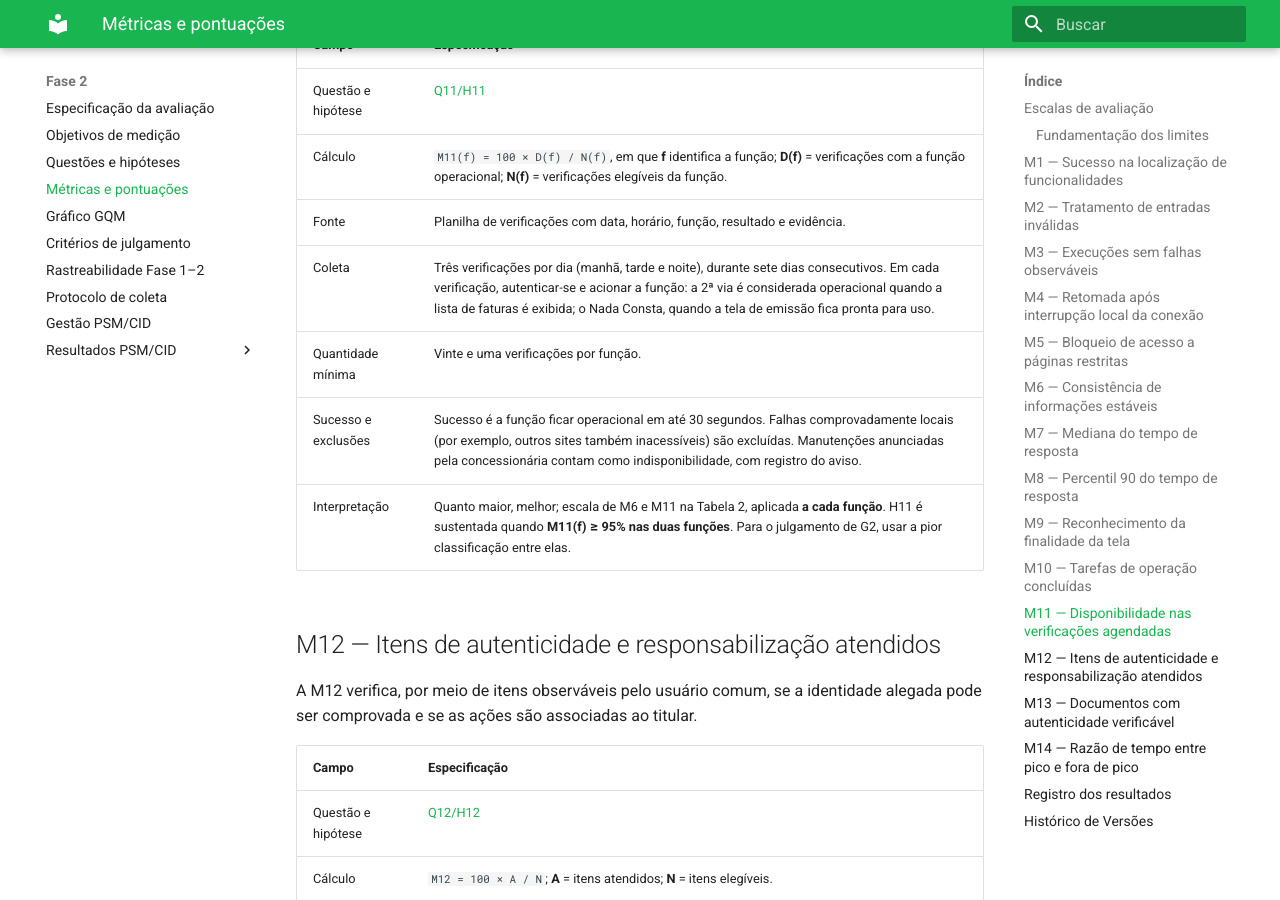
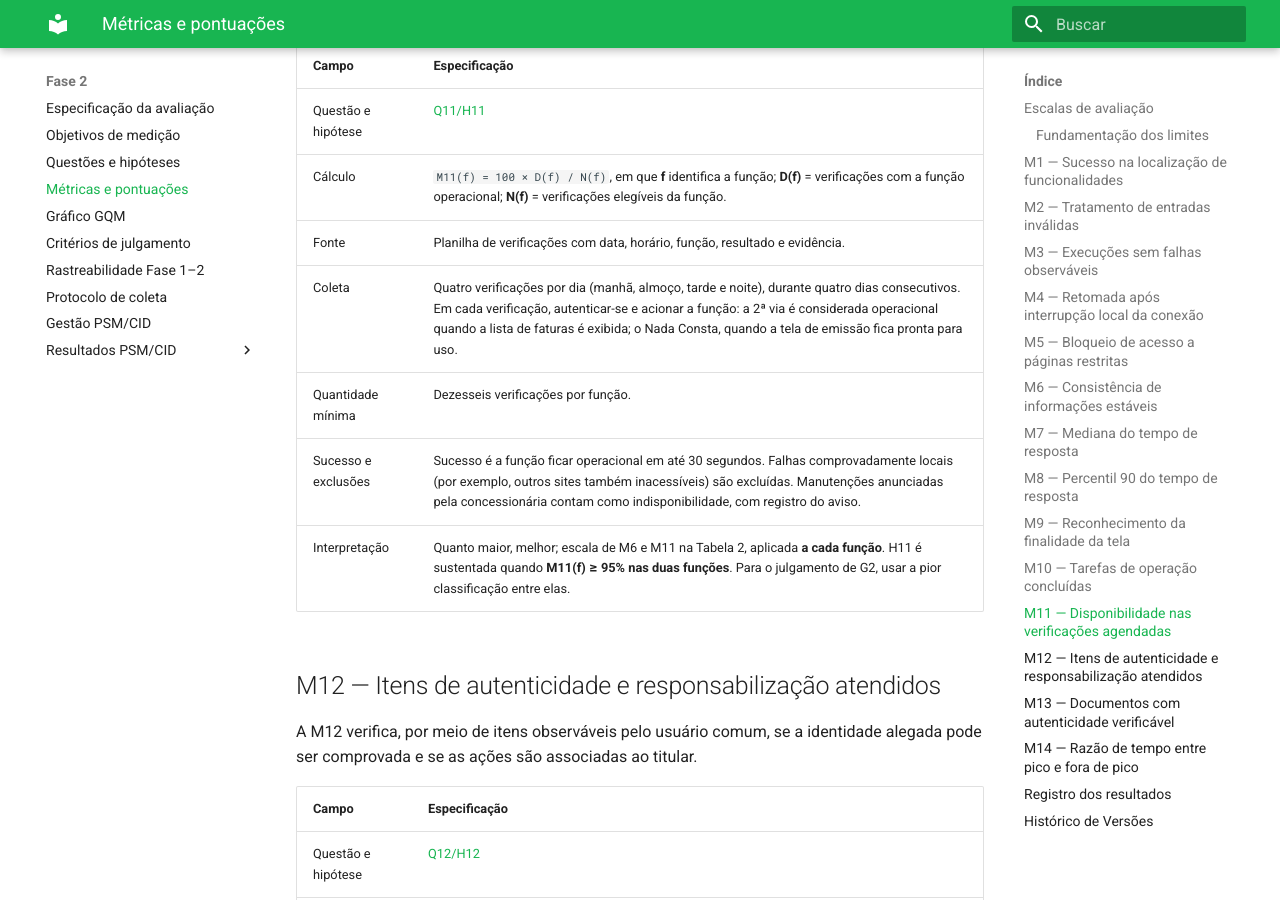
Before and after one commit to FCTE-Qualidade-de-Software-1/2026-2_T02_RADIA_PERLMAN, an MkDocs documentation site: the page built from docs/fase2/metricas.md, in a window 1280 px wide and 900 px high, scrolled down 11295 px. Built offline with MkDocs 1.6.1 and Material for MkDocs 9.7.7, drawn with Linux system fonts in a browser that asks for light colours; some of the changed text lies outside the part shown.

Commit message:
docs(fase2): alinha amostras mínimas de M6 e M11 com a Fase 3

```diff
--- a/docs/fase2/metricas.md
+++ b/docs/fase2/metricas.md
@@ -224,8 +224,8 @@ A M11 estima a proporção de tempo em que a emissão de 2ª via e o Nada Consta
 | Questão e hipótese | [Q11/H11](questoes-hipoteses.md#q11) |
 | Cálculo | `M11(f) = 100 × D(f) / N(f)`, em que **f** identifica a função; **D(f)** = verificações com a função operacional; **N(f)** = verificações elegíveis da função. |
 | Fonte | Planilha de verificações com data, horário, função, resultado e evidência. |
-| Coleta | Três verificações por dia (manhã, tarde e noite), durante sete dias consecutivos. Em cada verificação, autenticar-se e acionar a função: a 2ª via é considerada operacional quando a lista de faturas é exibida; o Nada Consta, quando a tela de emissão fica pronta para uso. |
-| Quantidade mínima | Vinte e uma verificações por função. |
+| Coleta | Quatro verificações por dia (manhã, almoço, tarde e noite), durante quatro dias consecutivos. Em cada verificação, autenticar-se e acionar a função: a 2ª via é considerada operacional quando a lista de faturas é exibida; o Nada Consta, quando a tela de emissão fica pronta para uso. |
+| Quantidade mínima | Dezesseis verificações por função. |
 | Sucesso e exclusões | Sucesso é a função ficar operacional em até 30 segundos. Falhas comprovadamente locais (por exemplo, outros sites também inacessíveis) são excluídas. Manutenções anunciadas pela concessionária contam como indisponibilidade, com registro do aviso. |
 | Interpretação | Quanto maior, melhor; escala de M6 e M11 na Tabela 2, aplicada **a cada função**. H11 é sustentada quando **M11(f) ≥ 95% nas duas funções**. Para o julgamento de G2, usar a pior classificação entre elas. |
 
```
Also changed, not shown: other parts of docs/fase2/metricas.md (+4 -3 lines), docs/fase2/protocolo-coleta.md (+4 -3 lines).
